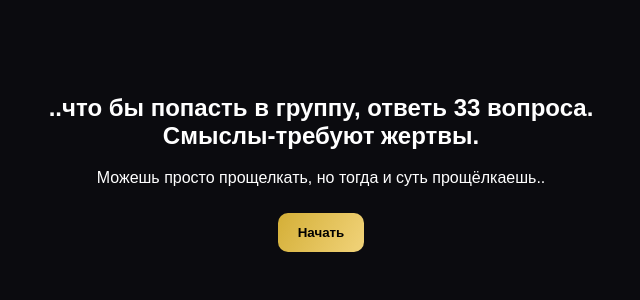
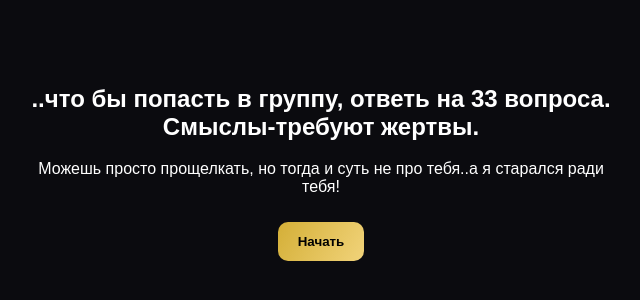
Before and after one commit to DEOZMSK/Kcopoc, a plain HTML site: page index.html in a window 1280 px wide. Shown: the part 232-532 px from the top of the page, without its empty margins (319-959 px from the left). Drawn offline with Linux system fonts and the light colour scheme.

Commit message:
Update index.html

```diff
--- a/index.html
+++ b/index.html
@@ -10,8 +10,8 @@
   <div id="app">
     <!-- Стартовый экран -->
     <section id="screen-start" class="screen active">
-      <h1>..что бы попасть в группу, ответь 33 вопроса. Смыслы-требуют жертвы.</h1>
-      <p>Можешь просто прощелкать, но тогда и суть прощёлкаешь..</p>
+      <h1>..что бы попасть в группу, ответь на 33 вопроса. Смыслы-требуют жертвы.</h1>
+      <p>Можешь просто прощелкать, но тогда и суть не про тебя..а я старался ради тебя!</p>
       <button id="btn-start">Начать</button>
     </section>
 
```
